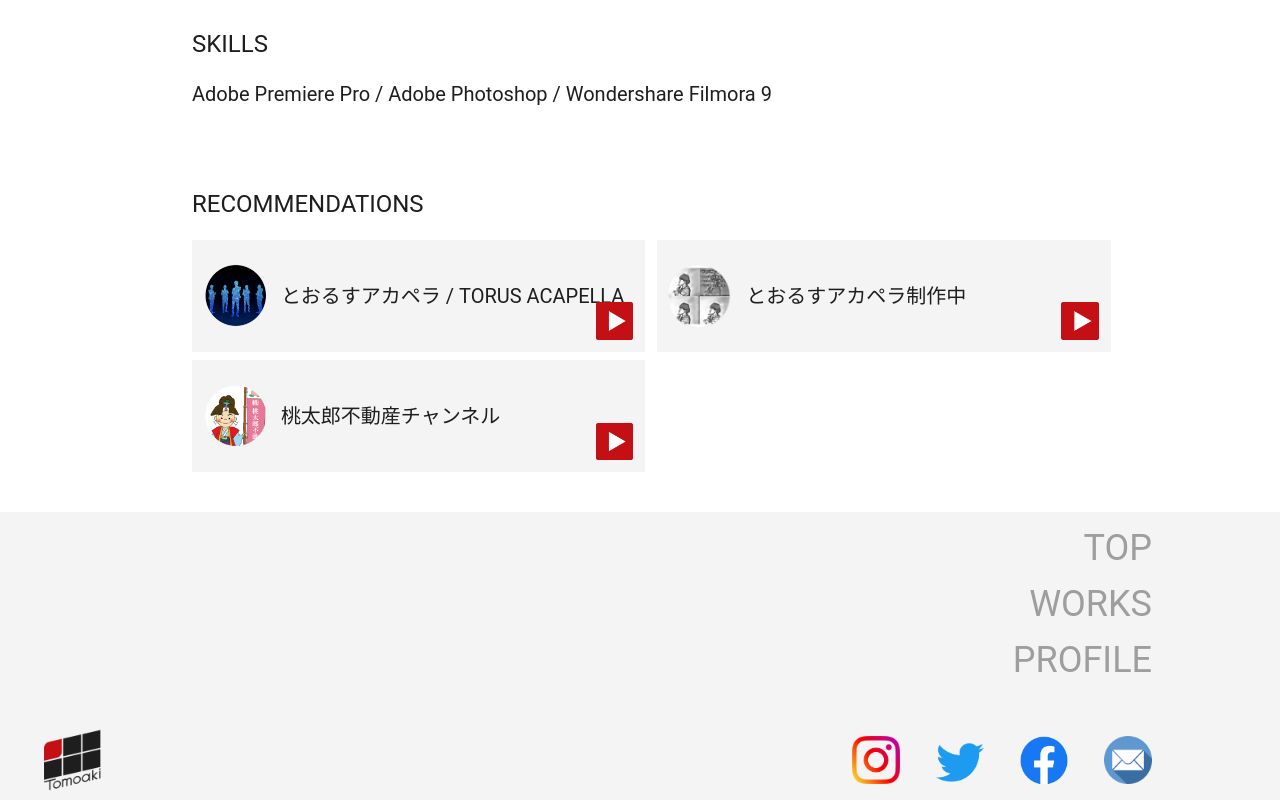
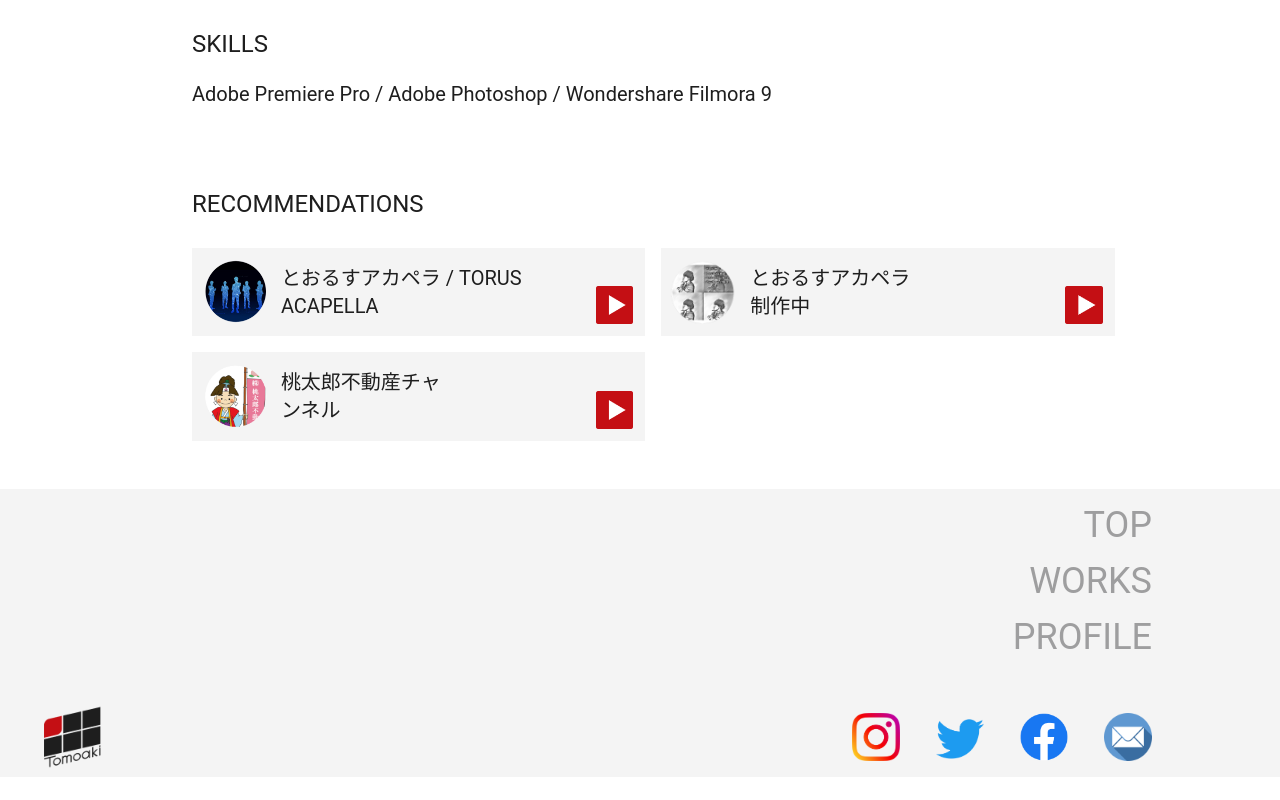
Before and after one commit to clenzy-dev/tomoaki-portfolio, a Vue app: page /profile in a window 1280 px wide. Shown: the part 1760-2560 px from the top of the page. After the commit the page ends 2537 px from the top, so only its background shows below. Built offline with nearby package versions, Linux system fonts and the light colour scheme.

Commit message:
issue対応#7

```diff
--- a/src/views/Profile.vue
+++ b/src/views/Profile.vue
@@ -38,7 +38,7 @@
         :key="item.year"
         class="flex md:text-base text-sm pb-2"
       >
-        <dt class="md:text-red sm:text-xl text-xs w-1/4">
+        <dt class="md:text-red sm:text-xl text-xs lg:w-1/6 w-1/4">
           {{ item.year }}
         </dt>
         <dd class="sm:text-xl text-xs w-3/5">{{ item.contents }}</dd>
@@ -52,10 +52,13 @@
     </div>
     <div class="md:pl-28 pl-0 py-10">
       <h3 class="catch md:text-2xl text-xl md:pb-5 pb-2">RECOMMENDATIONS</h3>
-      <div class="lg:flex flex-wrap">
-        <div
-          class="lg:w-5/12 flex items-center bg-bgGray relative"
+      <div class="md:flex md:flex-wrap">
+        <a
+          class="md:w-5/12 flex items-center bg-bgGray relative p-2 m-2"
           :class="item.class"
+          :href="item.href"
+          target="_blank"
+          rel="norefferrer noopener"
           v-for="item in recoItems"
           :key="item.name"
         >
@@ -63,12 +66,12 @@
             <img :class="item.imgclass" :src="item.img" alt="icon" />
           </div>
           <div>
-            <p class="p-2 md:text-xl">{{ item.name }}</p>
+            <p class="w-2/3 sm:w-3/4 p-2 lg:text-xl">{{ item.name }}</p>
           </div>
           <div class="w-1/12 absolute right-3 bottom-3">
             <img src="../assets/img/youtube-logo.png" alt="" />
           </div>
-        </div>
+        </a>
       </div>
     </div>
     <div class="md:hidden block pb-6">
@@ -113,18 +116,21 @@ export default {
         {
           img: require("../assets/img/torusu-icon.png"),
           name: "とおるすアカペラ / TORUS ACAPELLA",
-          class: "py-5 px-2 md:mr-1 md:mb-1",
+          href: "https://www.youtube.com/user/subetani",
+          class: "ml-0",
         },
         {
           img: require("../assets/img/torusu-sub-icon.png"),
           name: "とおるすアカペラ制作中",
+          href: "https://www.youtube.com/channel/UCmcjgVVMtUczKv0VQVlQG5w",
           imgclass: "w-11/12",
-          class: "py-5 px-2 md:ml-2 md:mb-1",
+          class: "md:ml-2 ml-0",
         },
         {
           img: require("../assets/img/momotaro-icon.png"),
           name: "桃太郎不動産チャンネル",
-          class: "py-5 px-2 md:mt-1",
+          href: "https://www.youtube.com/channel/UCB9qvO2yaD1sVCpiFMQLsEg",
+          class: "ml-0",
         },
       ],
     };
```
